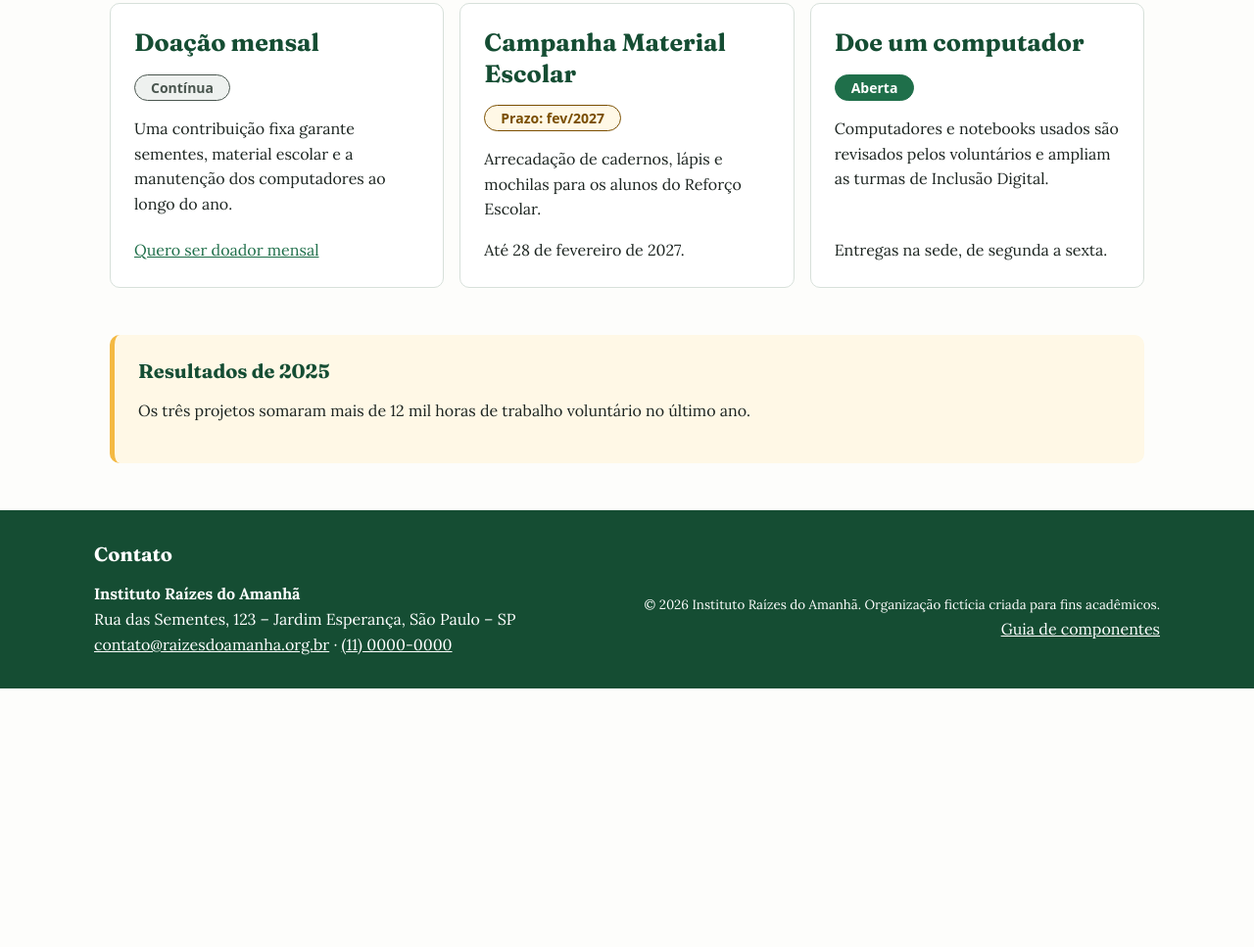
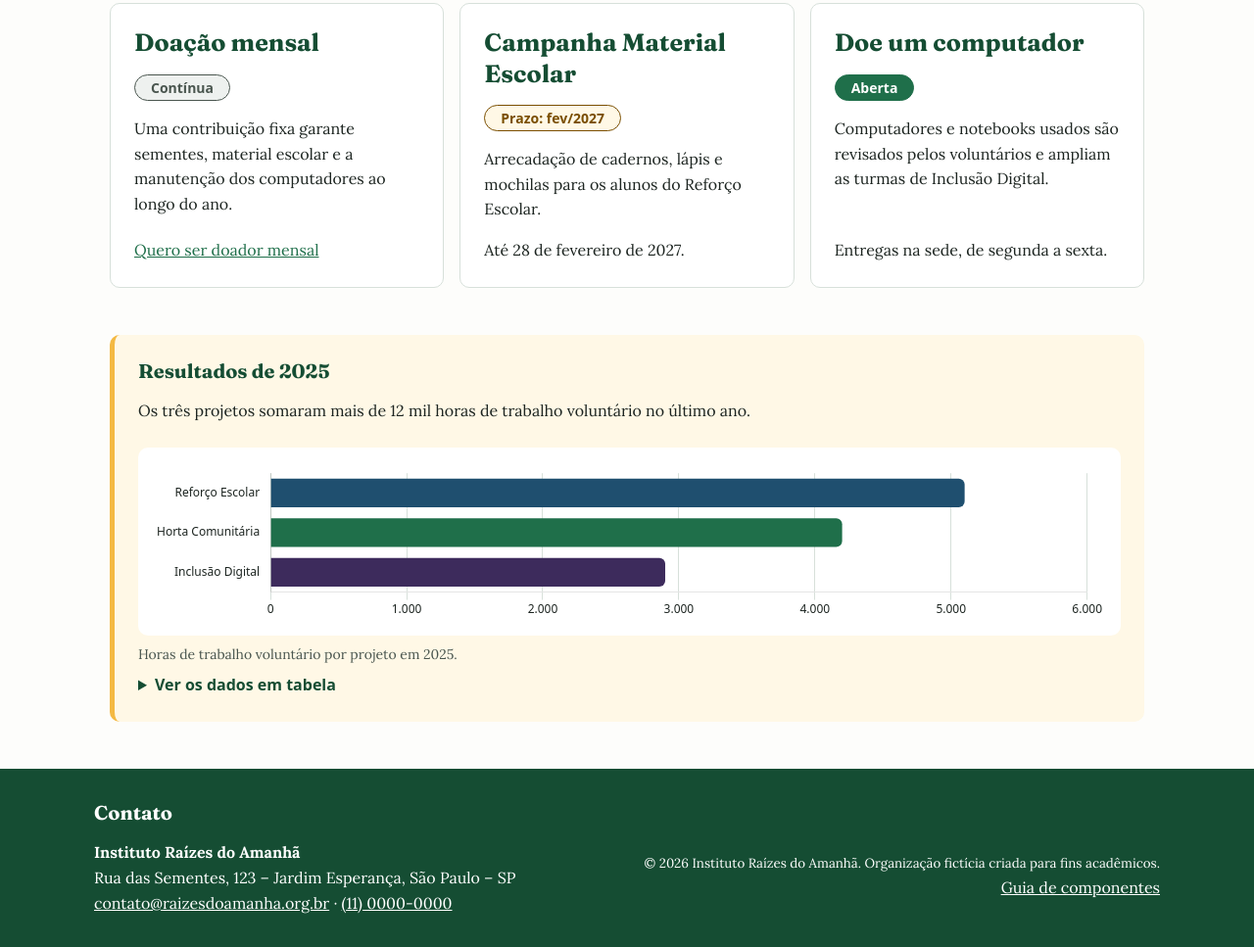
Before and after one commit to matheuscssouza/ong-plataforma-frontend, a plain HTML site: page html/projetos.html in a window 1280 px wide. Shown: the part 2216-3183 px from the top of the page at 98% size. Before the commit the page ends 2919 px from the top, so only its background shows below. Drawn offline with nearby package versions, Linux system fonts and the light colour scheme.

Commit message:
feat: gráfico de horas de voluntariado com Chart.js carregado sob demanda
Chart.js 4.5.1 via CDN com SRI, baixado só em páginas com gráfico; dados lidos da tabela acessível, que vira a alternativa se o CDN falhar. Respeita prefers-reduced-motion e usa as cores do design system.

```diff
--- a/css/style.css
+++ b/css/style.css
@@ -1069,6 +1069,54 @@ html:not(.js) .campo:has(:user-invalid)::after {
   font-size: var(--tamanho-legenda);
 }
 
+/* --- Gráfico (Chart.js) com tabela de dados acessível --- */
+.grafico {
+  margin: var(--espaco-4) 0 var(--espaco-2);
+}
+
+.grafico-area {
+  position: relative;
+  height: 12rem;
+  padding: var(--espaco-3);
+  border-radius: var(--raio);
+  background: var(--cor-superficie);
+}
+
+.grafico figcaption {
+  margin-top: var(--espaco-2);
+  font-size: var(--tamanho-legenda);
+  color: var(--cor-texto-suave);
+}
+
+.grafico-dados summary {
+  font-family: var(--fonte-interface);
+  font-weight: 600;
+  color: var(--cor-primaria-escura);
+  cursor: pointer;
+}
+
+.grafico-dados table {
+  margin-top: var(--espaco-2);
+  border-collapse: collapse;
+}
+
+.grafico-dados caption {
+  text-align: left;
+  font-size: var(--tamanho-legenda);
+  color: var(--cor-texto-suave);
+}
+
+.grafico-dados th,
+.grafico-dados td {
+  padding: var(--espaco-1) var(--espaco-3);
+  border-bottom: 1px solid var(--cor-borda);
+  text-align: left;
+}
+
+.grafico-dados td {
+  text-align: right;
+}
+
 /* ===== Rodapé ===== */
 .rodape {
   padding: var(--espaco-5) max(var(--espaco-3), calc((100% - var(--largura)) / 2));
--- a/html/projetos.html
+++ b/html/projetos.html
@@ -14,6 +14,7 @@
   <script src="../js/menu.js" defer></script>
   <script src="../js/dados.js" defer></script>
   <script src="../js/templates.js" defer></script>
+  <script src="../js/grafico.js" defer></script>
 </head>
 <body>
   <a class="pular-conteudo" href="#conteudo">Pular para o conteúdo principal</a>
@@ -123,6 +124,40 @@
     <aside class="aviso" aria-labelledby="titulo-resultados">
       <h2 id="titulo-resultados">Resultados de 2025</h2>
       <p>Os três projetos somaram mais de 12 mil horas de trabalho voluntário no último ano.</p>
+
+      <figure class="grafico">
+        <div class="grafico-area">
+          <canvas data-grafico="tabela-horas" role="img" aria-label="Gráfico de barras com as horas de trabalho voluntário por projeto em 2025. Os valores estão na tabela logo abaixo."></canvas>
+        </div>
+        <figcaption>Horas de trabalho voluntário por projeto em 2025.</figcaption>
+      </figure>
+
+      <details class="grafico-dados">
+        <summary>Ver os dados em tabela</summary>
+        <table id="tabela-horas">
+          <caption>Horas de trabalho voluntário por projeto em 2025</caption>
+          <thead>
+            <tr>
+              <th scope="col">Projeto</th>
+              <th scope="col">Horas</th>
+            </tr>
+          </thead>
+          <tbody>
+            <tr data-categoria="educacao">
+              <th scope="row">Reforço Escolar</th>
+              <td data-valor="5100">5.100</td>
+            </tr>
+            <tr data-categoria="ambiente">
+              <th scope="row">Horta Comunitária</th>
+              <td data-valor="4200">4.200</td>
+            </tr>
+            <tr data-categoria="tecnologia">
+              <th scope="row">Inclusão Digital</th>
+              <td data-valor="2900">2.900</td>
+            </tr>
+          </tbody>
+        </table>
+      </details>
     </aside>
   </main>
 
--- /dev/null
+++ b/js/grafico.js
@@ -0,0 +1,114 @@
+// Integração com a biblioteca externa Chart.js (gráficos em <canvas>).
+// - Só é baixada quando a página tem um gráfico (carregamento sob demanda).
+// - Versão fixa e verificação de integridade (SRI) no <script> do CDN.
+// - A tabela do HTML é a fonte dos dados: sem JavaScript ou se o CDN
+//   falhar, a tabela continua disponível e nada quebra.
+
+const CHART_JS = {
+  url: 'https://cdn.jsdelivr.net/npm/chart.js@4.5.1/dist/chart.umd.min.js',
+  integridade: 'sha384-jb8JQMbMoBUzgWatfe6COACi2ljcDdZQ2OxczGA3bGNeWe+6DChMTBJemed7ZnvJ',
+};
+
+let carregamentoChart = null;
+let graficoAtual = null;
+
+// Insere o <script> do CDN uma única vez e devolve uma Promise.
+function carregarChartJs() {
+  if (window.Chart) {
+    return Promise.resolve(window.Chart);
+  }
+  carregamentoChart ??= new Promise((resolver, rejeitar) => {
+    const script = document.createElement('script');
+    script.src = CHART_JS.url;
+    script.integrity = CHART_JS.integridade;
+    script.crossOrigin = 'anonymous';
+    script.onload = () => resolver(window.Chart);
+    script.onerror = () => {
+      carregamentoChart = null; // permite nova tentativa numa próxima visita
+      rejeitar(new Error('Chart.js indisponível'));
+    };
+    document.head.append(script);
+  });
+  return carregamentoChart;
+}
+
+function corDoTema(variavel) {
+  return getComputedStyle(document.documentElement).getPropertyValue(variavel).trim();
+}
+
+// Lê rótulos, valores e categorias das linhas da tabela de dados.
+function lerTabela(tabela) {
+  return [...tabela.tBodies[0].rows].map((linha) => ({
+    rotulo: linha.cells[0].textContent.trim(),
+    valor: Number(linha.cells[1].dataset.valor),
+    categoria: linha.dataset.categoria,
+  }));
+}
+
+const CORES_CATEGORIA = {
+  ambiente: '--cor-primaria',
+  educacao: '--cor-info',
+  tecnologia: '--cor-terciaria',
+};
+
+async function renderizarGraficos(raiz = document) {
+  const canvas = raiz.querySelector('canvas[data-grafico]');
+  if (!canvas) {
+    return;
+  }
+  const tabela = document.getElementById(canvas.dataset.grafico);
+  const detalhes = tabela.closest('details');
+
+  let Chart;
+  try {
+    Chart = await carregarChartJs();
+  } catch {
+    canvas.closest('.grafico').hidden = true;
+    detalhes.open = true; // sem gráfico, os dados aparecem em tabela
+    return;
+  }
+
+  // Na SPA o <canvas> é recriado a cada visita: o gráfico anterior é destruído.
+  graficoAtual?.destroy();
+
+  const dados = lerTabela(tabela);
+  const semAnimacao = matchMedia('(prefers-reduced-motion: reduce)').matches;
+  Chart.defaults.font.family = corDoTema('--fonte-interface');
+  Chart.defaults.color = corDoTema('--cor-texto');
+
+  graficoAtual = new Chart(canvas, {
+    type: 'bar',
+    data: {
+      labels: dados.map((item) => item.rotulo),
+      datasets: [{
+        label: 'Horas de trabalho voluntário',
+        data: dados.map((item) => item.valor),
+        backgroundColor: dados.map((item) => corDoTema(CORES_CATEGORIA[item.categoria])),
+        borderRadius: 6,
+      }],
+    },
+    options: {
+      indexAxis: 'y',
+      maintainAspectRatio: false,
+      animation: semAnimacao ? false : { duration: 600 },
+      plugins: {
+        legend: { display: false },
+        tooltip: {
+          callbacks: {
+            label: (contexto) => `${contexto.parsed.x.toLocaleString('pt-BR')} horas`,
+          },
+        },
+      },
+      scales: {
+        x: {
+          beginAtZero: true,
+          grid: { color: corDoTema('--cor-borda') },
+          ticks: { callback: (valor) => Number(valor).toLocaleString('pt-BR') },
+        },
+        y: { grid: { display: false } },
+      },
+    },
+  });
+}
+
+renderizarGraficos();
--- a/js/router.js
+++ b/js/router.js
@@ -105,6 +105,7 @@ async function renderizar(rota, focarTitulo = true) {
 
   principal.replaceChildren(...pagina.conteudo.cloneNode(true).childNodes);
   renderizarComponentes(principal);
+  renderizarGraficos(principal);
   principal.removeAttribute('aria-busy');
   document.title = pagina.titulo;
   marcarMenu(caminho);
```
Also changed, not shown: index.html (+1 -0 lines).
